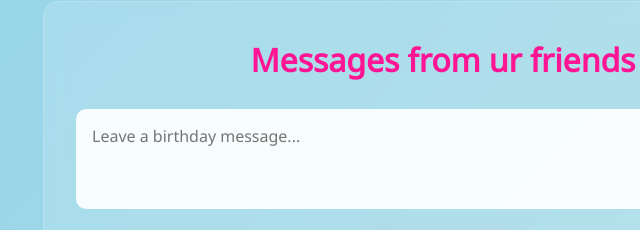
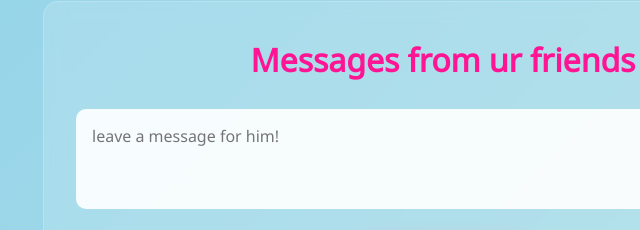
Before and after one commit to alcoreso/test, a plain HTML site: page index.html in a window 1280 px wide. Shown: the part 815-1045 px from the top of the page, 197-837 px from the left. Drawn offline with Linux system fonts and the light colour scheme.

Commit message:
Update index.html

```diff
--- a/index.html
+++ b/index.html
@@ -23,7 +23,7 @@
     <section class="friends-messages">
     <h2>Messages from ur friends</h2>
     <form id="message-form">
-      <textarea id="message-input" placeholder="Leave a birthday message..." required></textarea>
+      <textarea id="message-input" placeholder="leave a message for him!" required></textarea>
       <button type="submit">Send Message</button>
     </form>
     <div id="message-display"></div>
@@ -53,7 +53,7 @@
       heart.classList.add('heart');
 
       // Random heart emojis for variety
-      const hearts = ['❤️', '💙', '🩵', ' 🖤', '❤️‍🩹', '😻'];
+      const hearts = ['❤️', '💙', '🩵', '🖤', '❤️‍🩹', '😻'];
       heart.innerHTML = hearts[Math.floor(Math.random() * hearts.length)];
 
             heart.style.left = Math.random() * 100 + 'vw';
```
